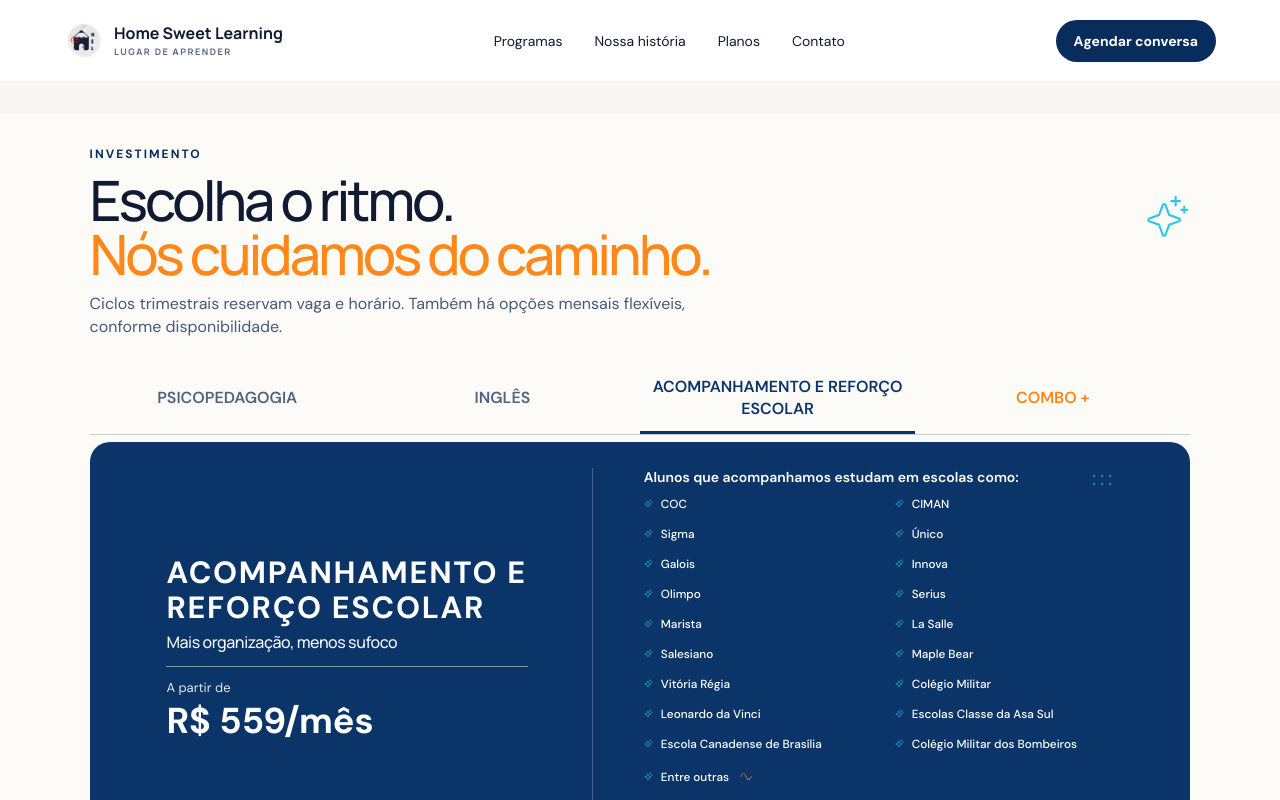
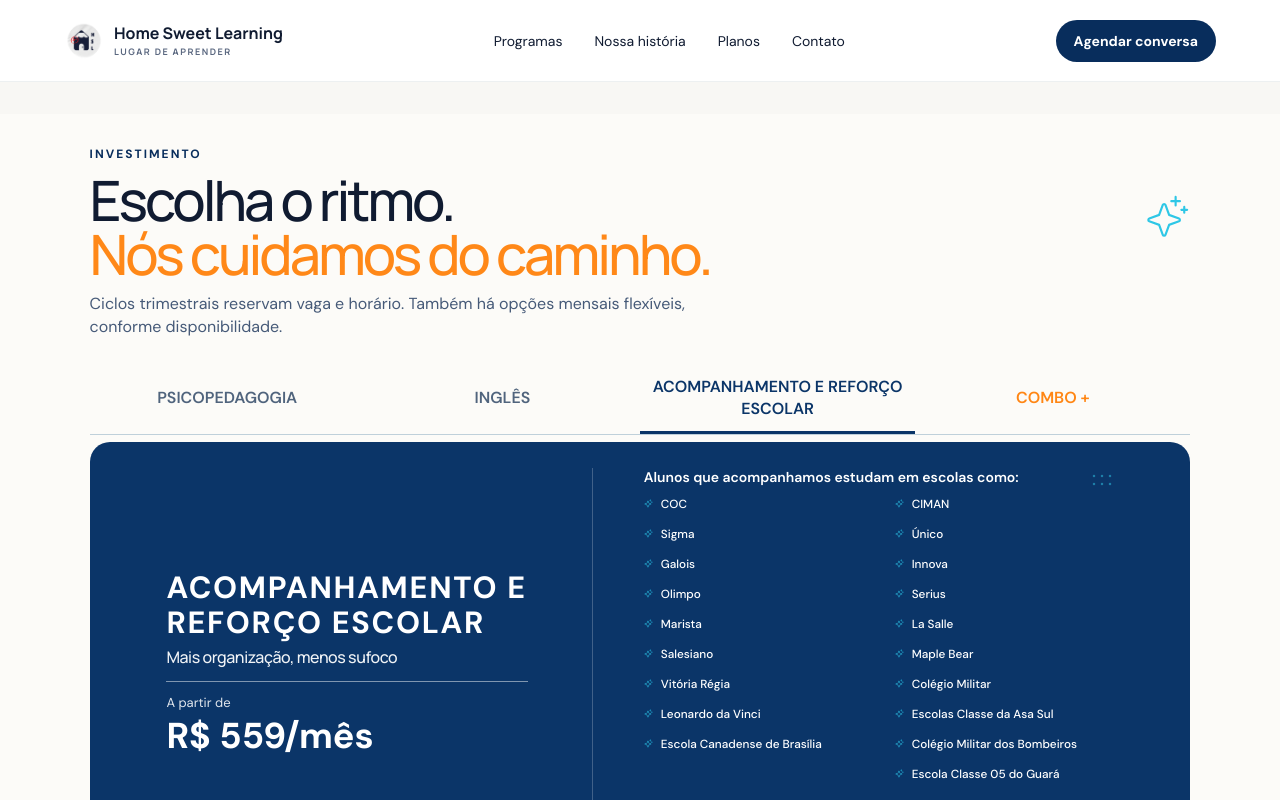
Before and after one commit to gabriellapdiniz/hslsitefisico, a Next.js app: page / in a window 1280 px wide. Both pictures are taken after a click on the tab "ACOMPANHAMENTO E REFORÇO ESCOLAR". Shown: the part 4019-4819 px from the top of the page. Built offline with nearby package versions, Linux system fonts and the light colour scheme.

Commit message:
Add Guara school to school list

```diff
--- a/app/logo.css
+++ b/app/logo.css
@@ -1408,6 +1408,8 @@ body {
   justify-self: start;
 }
 
+.school-item.is-right { grid-column: 2; }
+
 .school-item > svg:first-child {
   width: 9px;
   height: 9px;
--- a/app/mobile.css
+++ b/app/mobile.css
@@ -571,6 +571,8 @@ img.brandmark {
     grid-column: auto;
     margin-top: 4px;
   }
+
+  .plans .plan-schools .school-item.is-right { grid-column: auto; }
   .hero-copy { display: contents; }
   .hero h1 { grid-column: 1; grid-row: 1; align-self: end; margin: 0; font-size: clamp(42px, 5vw, 62px); }
   .hero-copy .actions { grid-column: 1; grid-row: 2; align-self: start; margin: 28px 0 0; }
--- a/app/page.tsx
+++ b/app/page.tsx
@@ -27,7 +27,7 @@ const assetBase = process.env.NEXT_PUBLIC_BASE_PATH ?? "";
 const plans = [
   {category:"PSICOPEDAGOGIA",title:"Compreender para desenvolver",price:"R$ 210/sessão",benefits:[[LuBrainCircuit,"Compreensão das dificuldades de aprendizagem"],[LuRoute,"Estratégias personalizadas para aprender melhor"],[LuSprout,"Autonomia e confiança para aprender"]] as const},
   {category:"INGLÊS",title:"Confiança para se comunicar",price:"R$ 499/mês",priceNote:"Valores para planos trimestrais",benefits:[[LuClipboardList,"Plano personalizado"],[LuBookOpen,"Material próprio"],[LuChartNoAxesCombined,"Acompanhamento da evolução"]] as const},
-  {category:"ACOMPANHAMENTO E REFORÇO ESCOLAR",title:"Mais organização, menos sufoco",price:"R$ 559/mês",schoolColumns:[["COC","CIMAN","Sigma","Único","Galois","Innova","Olimpo","Serius","Marista","La Salle","Salesiano","Maple Bear","Vitória Régia","Colégio Militar","Leonardo da Vinci","Escolas Classe da Asa Sul","Escola Canadense de Brasília","Colégio Militar dos Bombeiros","Entre outras"]] as const},
+  {category:"ACOMPANHAMENTO E REFORÇO ESCOLAR",title:"Mais organização, menos sufoco",price:"R$ 559/mês",schoolColumns:[["COC","CIMAN","Sigma","Único","Galois","Innova","Olimpo","Serius","Marista","La Salle","Salesiano","Maple Bear","Vitória Régia","Colégio Militar","Leonardo da Vinci","Escolas Classe da Asa Sul","Escola Canadense de Brasília","Colégio Militar dos Bombeiros","Escola Classe 05 do Guará","Entre outras"]] as const},
   {category:"COMBO +",title:"",price:""},
 ];
 
@@ -100,7 +100,7 @@ export default function Home(){
       </div>:(()=>{const plan=plans[activePlan];const benefits="benefits" in plan?plan.benefits:undefined;const schoolColumns="schoolColumns" in plan?plan.schoolColumns:undefined;return <article id="plan-tab-panel" className={`plan-tab-panel ${benefits?"has-benefits":""} ${schoolColumns?"has-schools":""}`} role="tabpanel" aria-labelledby={`plan-tab-${activePlan}`} key={plan.category}>
         <div className="plan-main"><span className="price-category">{plan.category}</span><h3>{plan.title}</h3><div className="plan-price"><span>A partir de</span><strong>{plan.price}</strong></div>{"priceNote" in plan&&plan.priceNote?<p className="plan-price-note">{plan.priceNote}</p>:null}</div>
         {benefits?<div className="plan-benefits" aria-label="Benefícios do plano">{benefits.map(([Icon,label])=><div key={label}><span className="plan-benefit-icon"><Icon aria-hidden="true"/></span><strong>{label}</strong></div>)}</div>:null}
-        {schoolColumns?<div className="plan-schools" aria-label="Referências escolares dos alunos atendidos"><h4>Alunos que acompanhamos estudam em escolas como:</h4><div className="school-columns" role="list">{schoolColumns.map((column,columnIndex)=><div className="school-column" key={columnIndex}>{column.map(school=><div className={`school-item ${school==="Entre outras"?"is-last":""}`} role="listitem" key={school}><PiSparkleLight aria-hidden="true"/><span>{school}</span>{school==="Entre outras"?<PiWaveSineLight className="school-wave" aria-hidden="true"/>:null}</div>)}</div>)}</div><p>Instituições citadas como referência escolar dos alunos atendidos, sem vínculo institucional com a HSL.</p></div>:null}
+        {schoolColumns?<div className="plan-schools" aria-label="Referências escolares dos alunos atendidos"><h4>Alunos que acompanhamos estudam em escolas como:</h4><div className="school-columns" role="list">{schoolColumns.map((column,columnIndex)=><div className="school-column" key={columnIndex}>{column.map(school=><div className={`school-item ${school==="Entre outras"?"is-last":school==="Escola Classe 05 do Guará"?"is-right":""}`} role="listitem" key={school}><PiSparkleLight aria-hidden="true"/><span>{school}</span>{school==="Entre outras"?<PiWaveSineLight className="school-wave" aria-hidden="true"/>:null}</div>)}</div>)}</div><p>Instituições citadas como referência escolar dos alunos atendidos, sem vínculo institucional com a HSL.</p></div>:null}
       </article>})()}
       <a className="button orange plans-general-cta" href="https://wa.me/5561999783314?text=Ol%C3%A1!%20Gostaria%20de%20saber%20mais%20sobre%20os%20programas%20da%20HSL%20%C3%81guas%20Claras." target="_blank" rel="noreferrer">{activePlan===3?"Quero conversar sobre o combo ↗":"Quero conversar sobre os programas ↗"}</a>
       <div className="combo-price-note combo-price-note-standalone" role="note" aria-label="Informações sobre Combos HSL">
```
